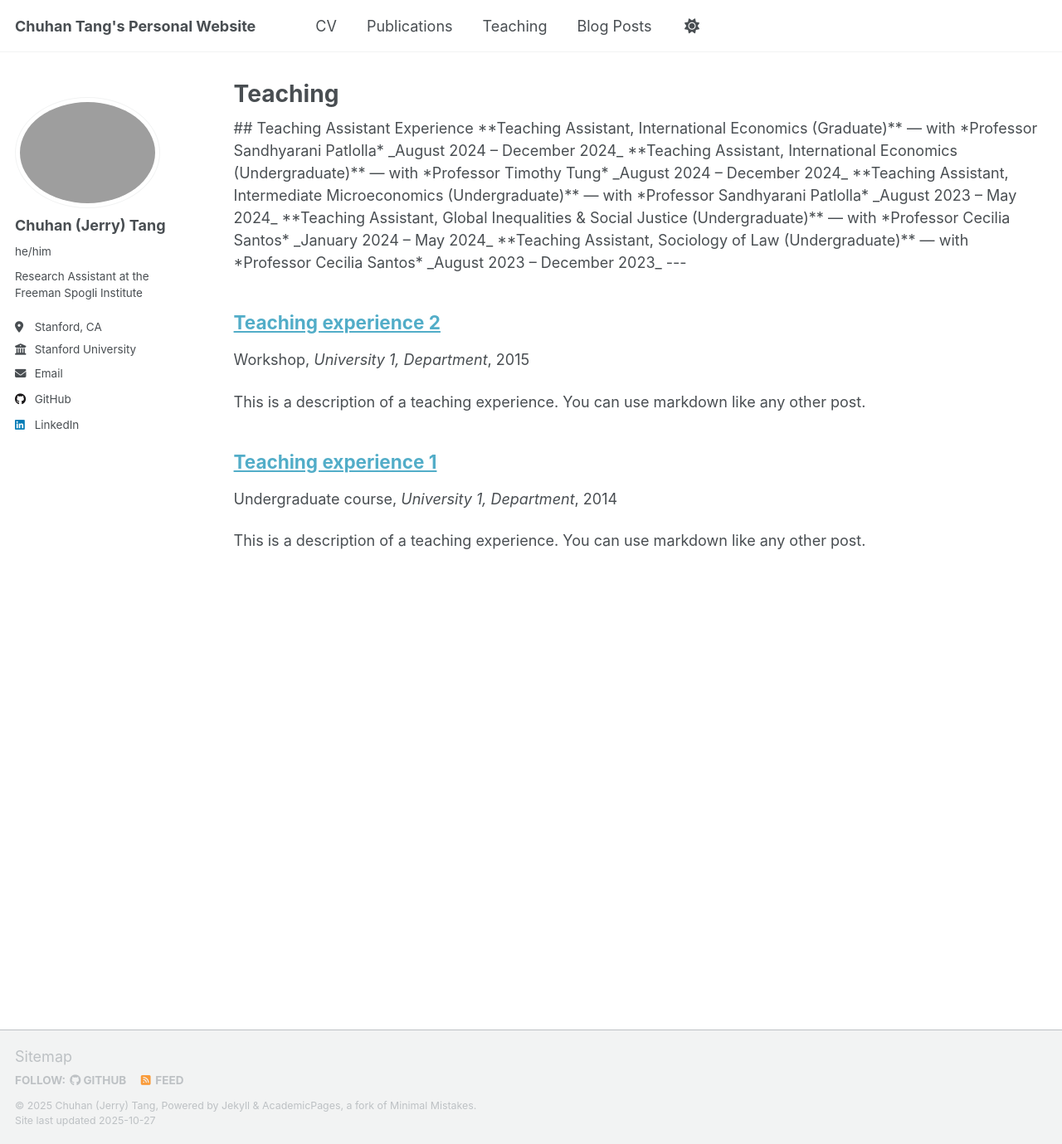
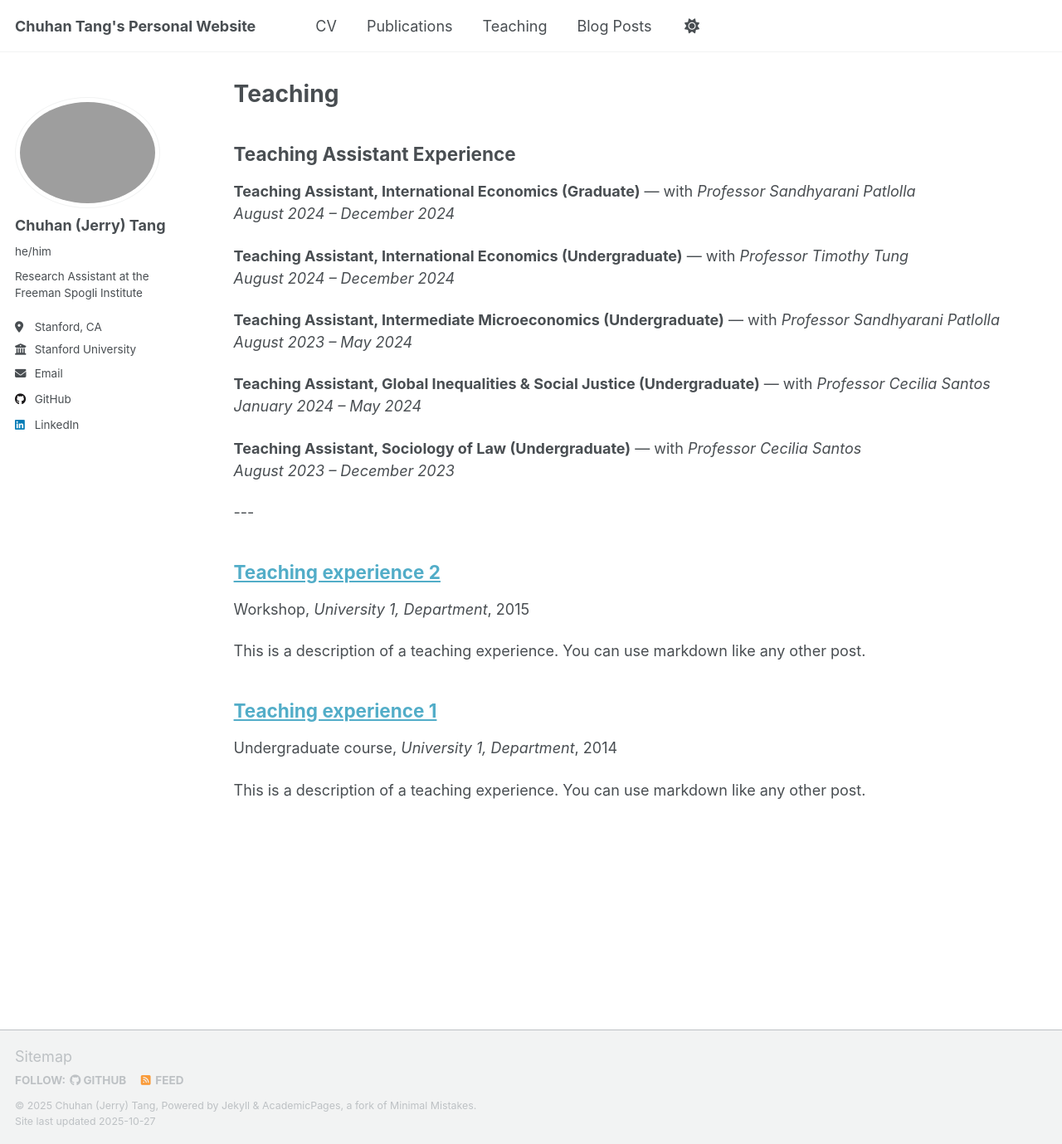
Before and after one commit to chuhan-tang/chuhan-tang.github.io, a Jekyll site: the page built from _pages/teaching.html, in a window 1280 px wide and 1379 px high. Shown: the whole window at 83% size. Built offline with Jekyll 4.4.1, drawn with Linux system fonts in a browser that asks for light colours; a script that is not in the unit is left out.

```diff
--- a/_pages/teaching.html
+++ b/_pages/teaching.html
@@ -7,22 +7,23 @@ author_profile: true
 
 {% include base_path %}
 
-## Teaching Assistant Experience
+<h2>Teaching Assistant Experience</h2>
 
-**Teaching Assistant, International Economics (Graduate)** — with *Professor Sandhyarani Patlolla*
-_August 2024 – December 2024_
+<p><strong>Teaching Assistant, International Economics (Graduate)</strong> — with <em>Professor Sandhyarani Patlolla</em><br>
+<em>August 2024 – December 2024</em></p>
 
-**Teaching Assistant, International Economics (Undergraduate)** — with *Professor Timothy Tung*
-_August 2024 – December 2024_
+<p><strong>Teaching Assistant, International Economics (Undergraduate)</strong> — with <em>Professor Timothy Tung</em><br>
+<em>August 2024 – December 2024</em></p>
 
-**Teaching Assistant, Intermediate Microeconomics (Undergraduate)** — with *Professor Sandhyarani Patlolla*
-_August 2023 – May 2024_
+<p><strong>Teaching Assistant, Intermediate Microeconomics (Undergraduate)</strong> — with <em>Professor Sandhyarani Patlolla</em><br>
+<em>August 2023 – May 2024</em></p>
 
-**Teaching Assistant, Global Inequalities & Social Justice (Undergraduate)** — with *Professor Cecilia Santos*
-_January 2024 – May 2024_
+<p><strong>Teaching Assistant, Global Inequalities &amp; Social Justice (Undergraduate)</strong> — with <em>Professor Cecilia Santos</em><br>
+<em>January 2024 – May 2024</em></p>
 
-**Teaching Assistant, Sociology of Law (Undergraduate)** — with *Professor Cecilia Santos*
-_August 2023 – December 2023_
+<p><strong>Teaching Assistant, Sociology of Law (Undergraduate)</strong> — with <em>Professor Cecilia Santos</em><br>
+<em>August 2023 – December 2023</em></p>
+
 
 ---
 
```
